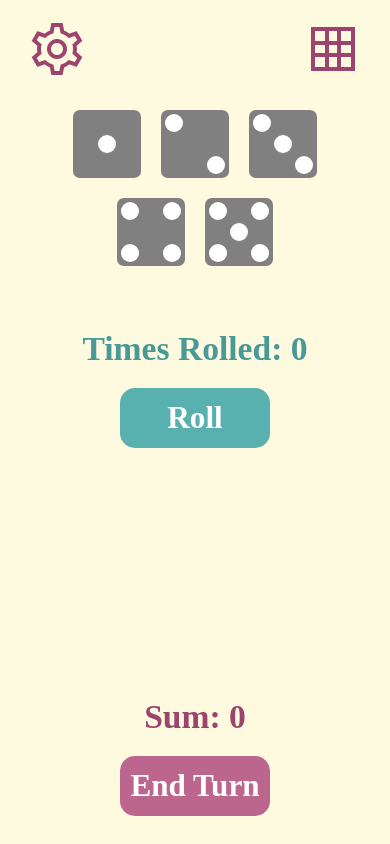
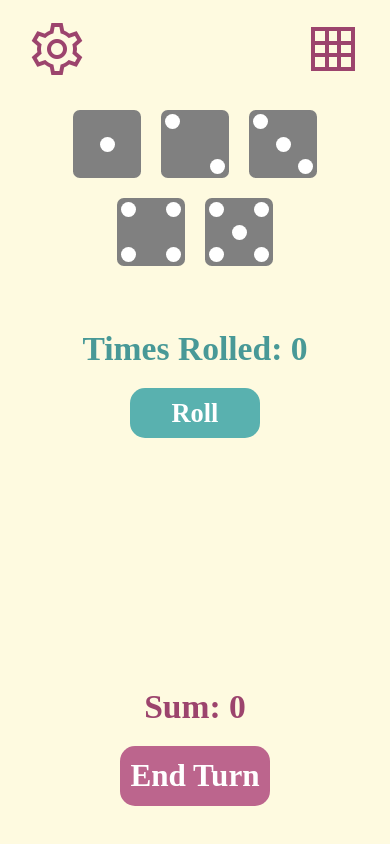
Before and after one commit to Buhl93/yahtzee-game, a React (Create React App) app: page / in a window 390 px wide. Built offline with nearby package versions, Linux system fonts and the light colour scheme; a web font is replaced by a local one.

Commit message:
button and dice dot mobile

```diff
--- a/src/components/YatzyBoard/RollDice/DisplayRollDice/DieValue/DieValue.module.css
+++ b/src/components/YatzyBoard/RollDice/DisplayRollDice/DieValue/DieValue.module.css
@@ -117,8 +117,8 @@
     border-radius: 10%;
   }
   .Dot {
-    width: 18px;
-    height: 18px;
+    width: 15px;
+    height: 15px;
     border-radius: 50%;
   }
 }
--- a/src/components/YatzyBoard/RollDice/RollButton/RollButton.module.css
+++ b/src/components/YatzyBoard/RollDice/RollButton/RollButton.module.css
@@ -21,3 +21,11 @@
   background-color: grey;
   cursor: auto;
 }
+
+@media (max-width: 600px) {
+  .RollButton {
+    width: 130px;
+    height: 50px;
+    font-size: 1.1em;
+  }
+}
```
